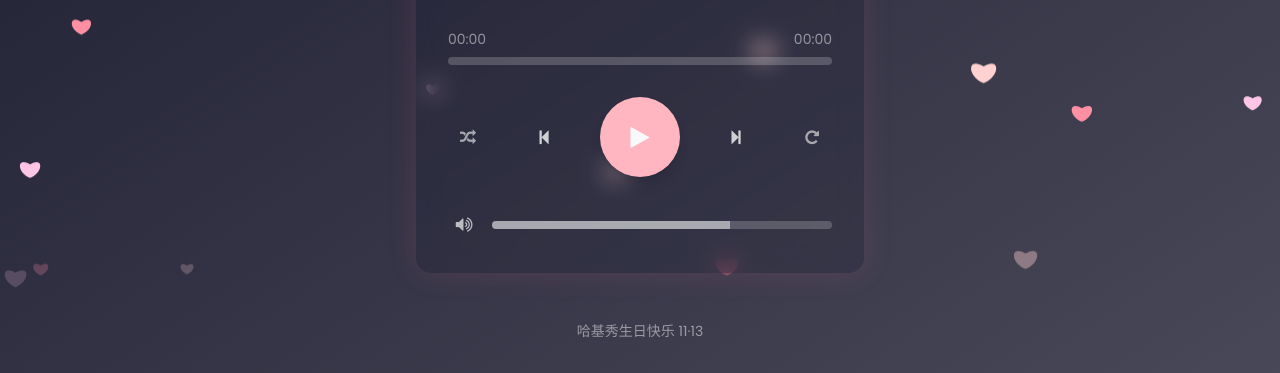
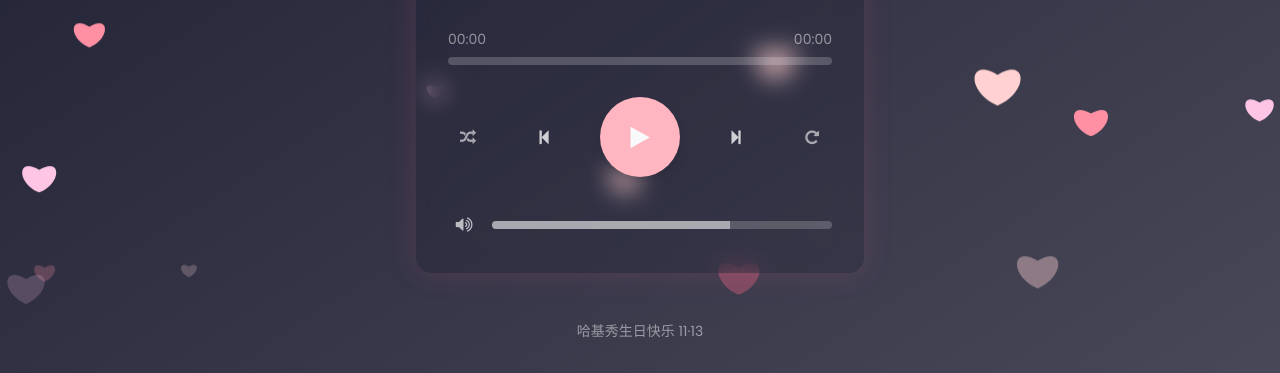
Before and after one commit to Lydand593/Lydand593.github.io, a plain HTML site: page index.html in a window 1280 px wide. Shown: the part 467-840 px from the top of the page. Drawn offline with nearby package versions, Linux system fonts and the light colour scheme.

Commit message:
index.html

```diff
--- a/index.html
+++ b/index.html
@@ -456,7 +456,7 @@
                 const particle = document.createElement('div');
 
                 // 爱心尺寸 (12-25px)
-                const size = Math.random() * 20 + 15;
+                const size = Math.random() * 50 + 15;
 
                 const color = colors[Math.floor(Math.random() * colors.length)];
                 const left = Math.random() * 100;
```
